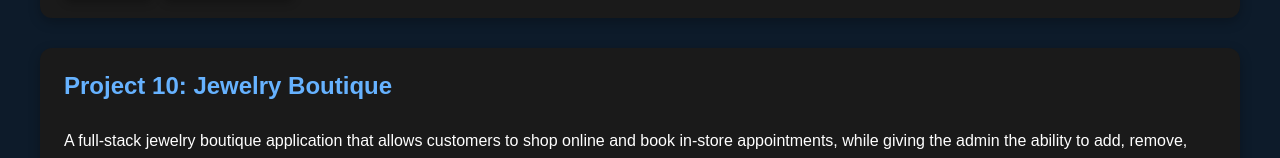
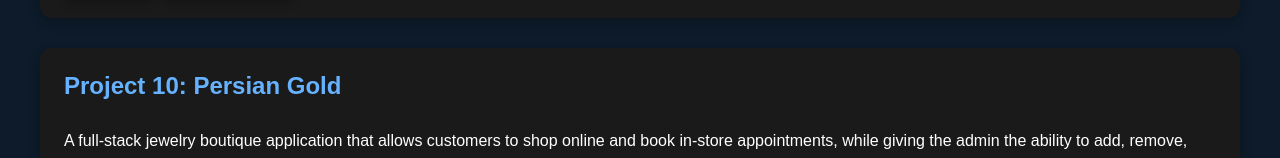
Before and after one commit to MalahatM/my-portfolio, a React (Vite) app: page /projects in a window 1280 px wide. Shown: the part 2478-2636 px from the top of the page. Built offline with nearby package versions, Linux system fonts and the light colour scheme.

Commit message:
changed the name of project.

```diff
--- a/src/pages/projects.tsx
+++ b/src/pages/projects.tsx
@@ -69,7 +69,7 @@ const projects = [
     view: "https://malahatm.github.io/funzi-webbshop/"
   },
  {
-  title: "Project 10: Jewelry Boutique",
+  title: "Project 10: Persian Gold",
   description: "A full-stack jewelry boutique application that allows customers to shop online and book in-store appointments, while giving the admin the ability to add, remove, and update products and prices. Built with React, TypeScript, Express, and Node.js.",
   github: "https://github.com/MalahatM/persiangold.git",
   view: "https://persiangold-1fdf0.web.app"
```
